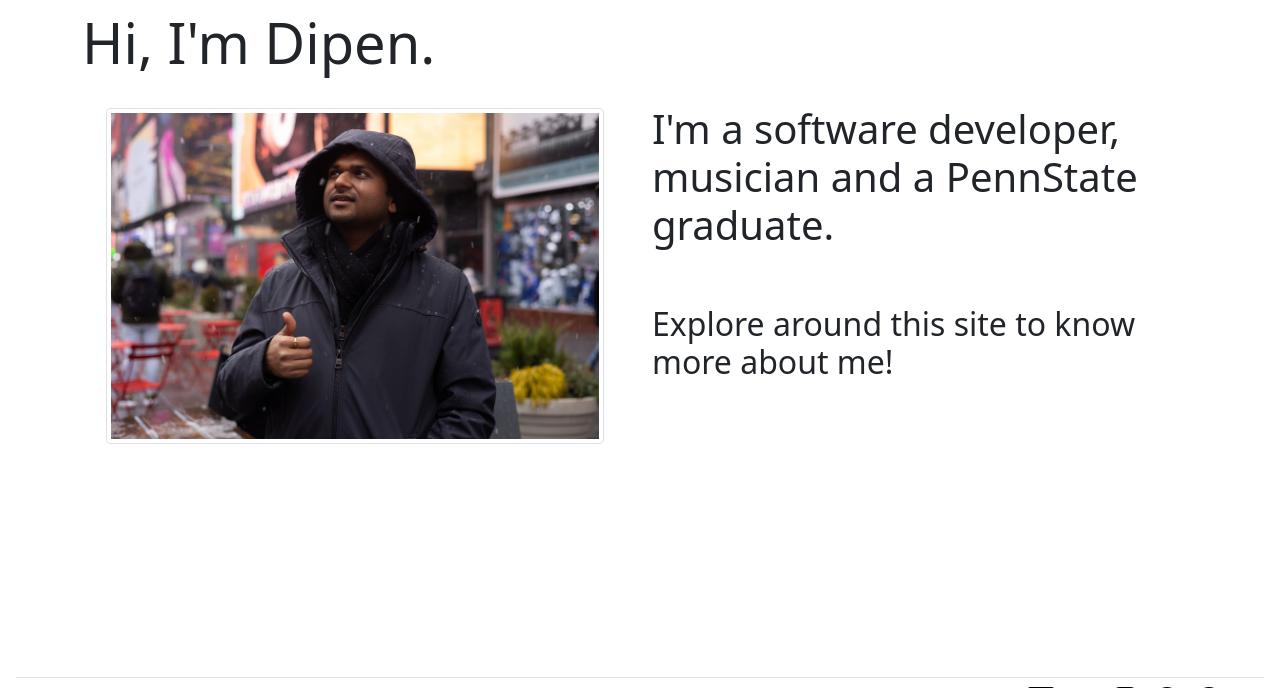
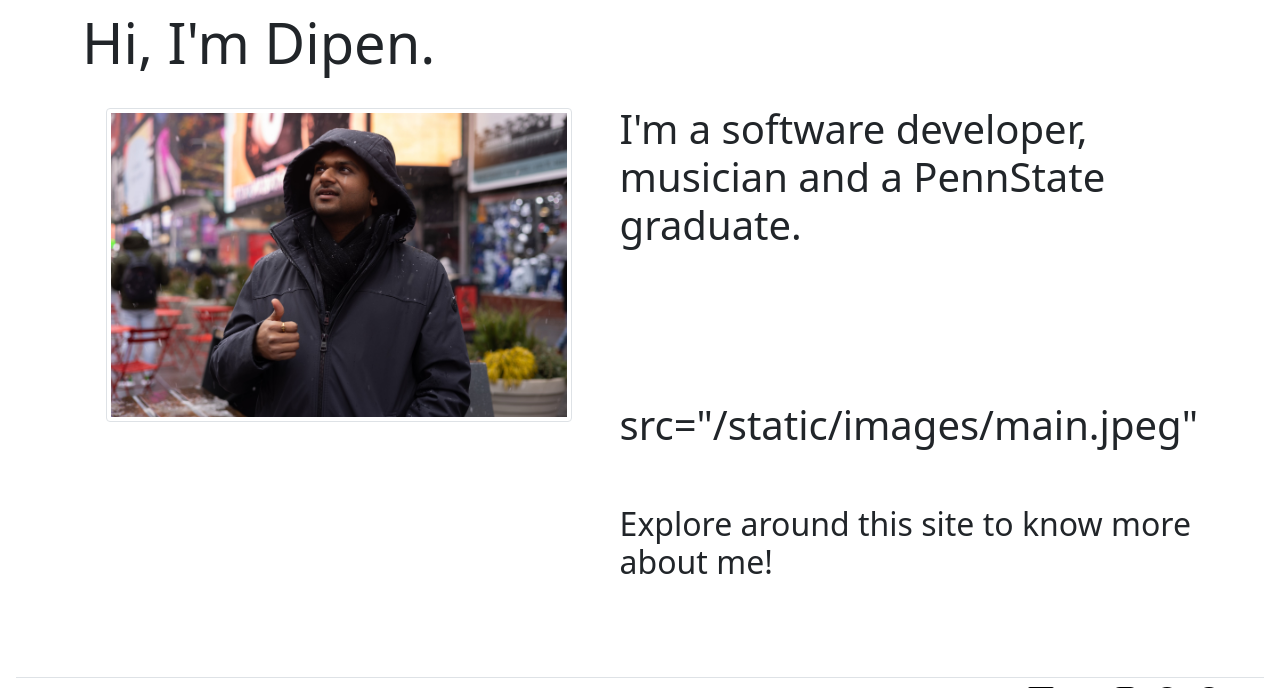
Before and after one commit to dipengupta/vercel-django-site, a Django app: page / in a window 1280 px wide. Shown: the part 63-751 px from the top of the page. Run offline with Django 4.2, Linux system fonts and the light colour scheme; some libraries are stand-ins or nearby versions.

Commit message:
changed landing page for debugging

```diff
--- a/mysite/templates/mysite/home.html
+++ b/mysite/templates/mysite/home.html
@@ -23,6 +23,10 @@
             <div class="col">
                 <br><br>
                 <h2 class="display-6 font-weight-bold mt-5">I'm a software developer, musician and a PennState graduate.</h2>
+                <br><br>
+
+                <br><br>
+                <h2 class="display-6 font-weight-bold mt-5">src="{% static 'images/main.jpeg' %}"</h2>
                 <br><br>
 
                 <div class="jumbotron d-none d-md-block d-lg-block d-xl-block">
```
